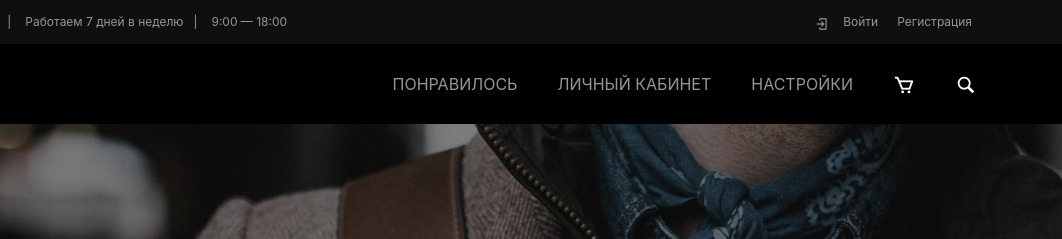
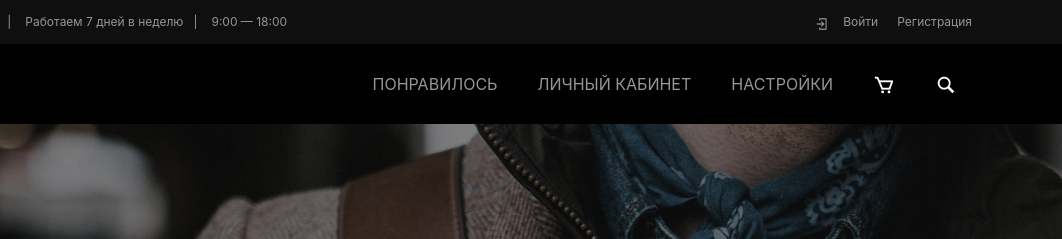
Before and after one commit to ivancraze/clock-landing-page, a website: page src/index.html in a window 1280 px wide. Shown: the top 239 px of the page, 218-1280 px from the left. Drawn offline with Linux system fonts and the light colour scheme.

Commit message:
nav hover fix

```diff
--- a/src/sass/blocks/_nav.scss
+++ b/src/sass/blocks/_nav.scss
@@ -10,13 +10,12 @@
     }
     &__item {
         height: 100%;
-        margin-right: 40px;
+        // margin-right: 40px;
+        padding: 28px 20px 28px 20px;
         text-transform: uppercase;
-        &:last-child{
-            margin-right: 0;
-        }
         &:hover {
             background-color: #1F1F1F;
+            padding: 28px 20px 28px 20px;
         }
     }
 }
```
Also changed, not shown: src/css/style.min.css.
